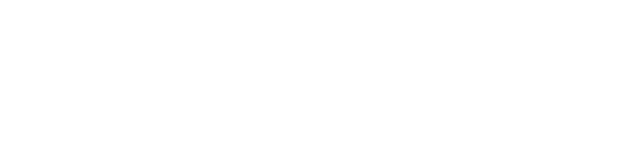
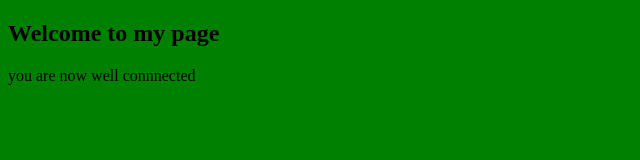
Before and after one commit to dothiejr1992/git_exercise, a plain HTML site: page index.html in a window 1280 px wide. Shown: the whole page, without its empty margins (0-640 px from the left). Drawn offline with Linux system fonts and the light colour scheme.

Commit message:
style and index updated

```diff
--- a/index.html
+++ b/index.html
@@ -1,12 +1,13 @@
 <!DOCTYPE html>
 <html>
 <head>
-	<style type="text/css" src="styles/styles1.css"></style>
+	<link rel="stylesheet" href="styles/styles1.css">
 	<meta charset="utf-8">
 	<meta name="viewport" content="width=device-width, initial-scale=1">
 	<title></title>
 </head>
 <body>
-
+		<h2>Welcome to my page</h2>
+		<p>you are now well connnected </p>
 </body>
 </html>
```
